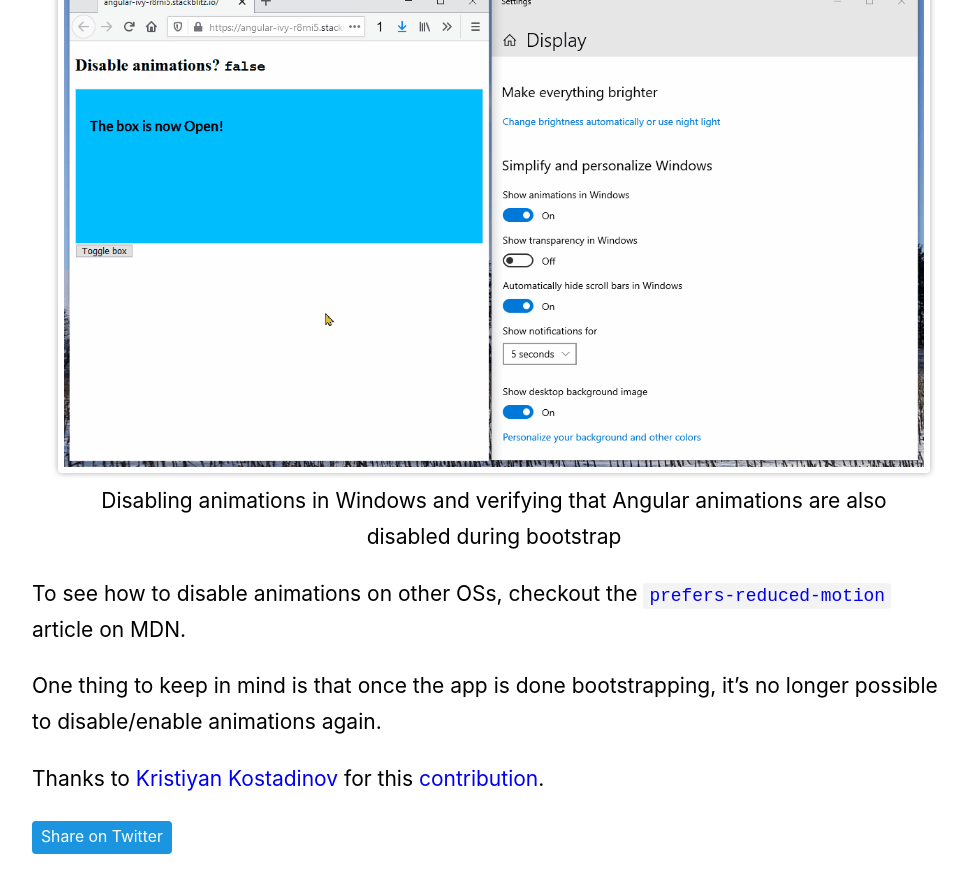
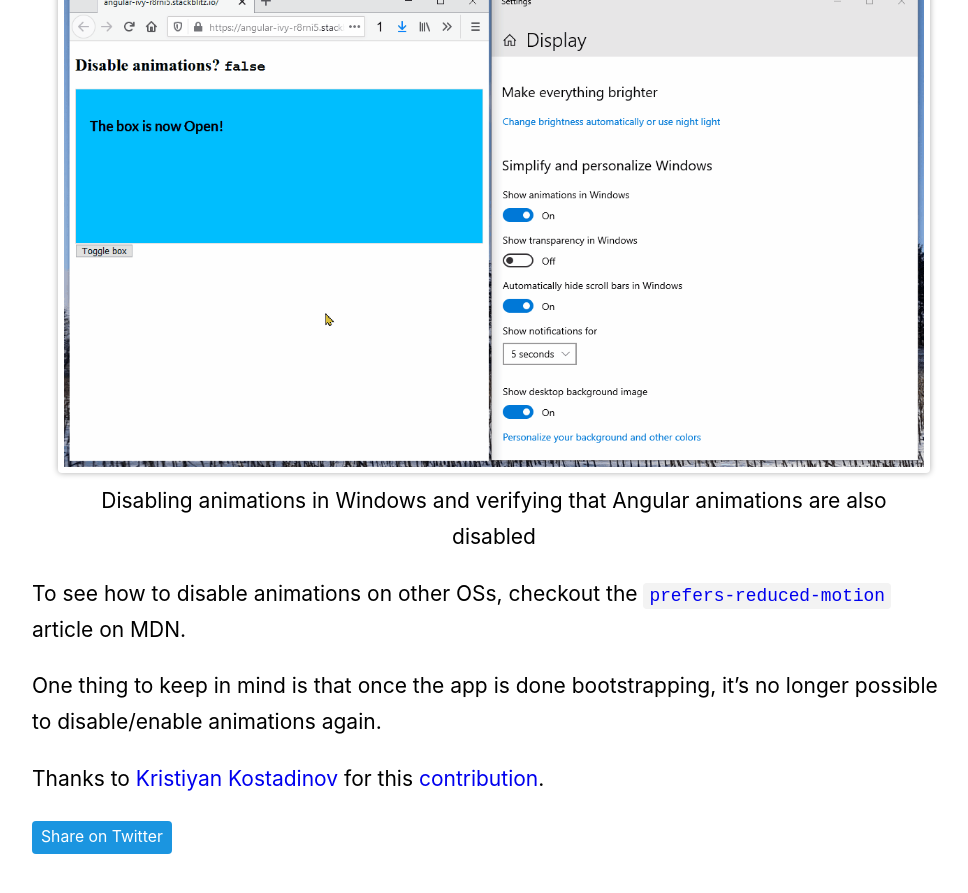
Before and after one commit to dzhavat/dzhavat.github.io, a Jekyll site: the page built from _posts/posts/2021-03-09-disabling-angular-animations-at-runtime.md, in a window 1280 px wide and 900 px high, scrolled down 2000 px. Shown: the top 893 px of the window, without its empty margins (146-1114 px from the left). Built offline with Jekyll 4.4.1, drawn with Linux system fonts in a browser that asks for light colours.

Commit message:
update post

```diff
--- a/_posts/posts/2021-03-09-disabling-angular-animations-at-runtime.md
+++ b/_posts/posts/2021-03-09-disabling-angular-animations-at-runtime.md
@@ -51,7 +51,7 @@ Here’s a demo of how this works on Windows:
 
 <figure>
   <img src="/assets/img/2021/03/09/disabling-animations-on-windows.gif" alt="">
-  <figcaption>Disabling animations in Windows and verifying that Angular animations are also disabled during bootstrap</figcaption>
+  <figcaption>Disabling animations in Windows and verifying that Angular animations are also disabled</figcaption>
 </figure>
 
 To see how to disable animations on other OSs, checkout the [`prefers-reduced-motion`](https://developer.mozilla.org/en-US/docs/Web/CSS/@media/prefers-reduced-motion) article on MDN.
```
